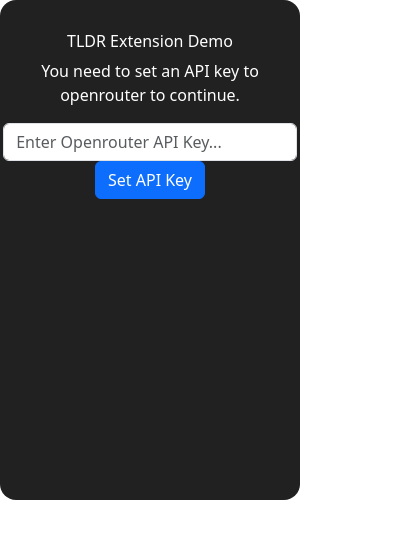
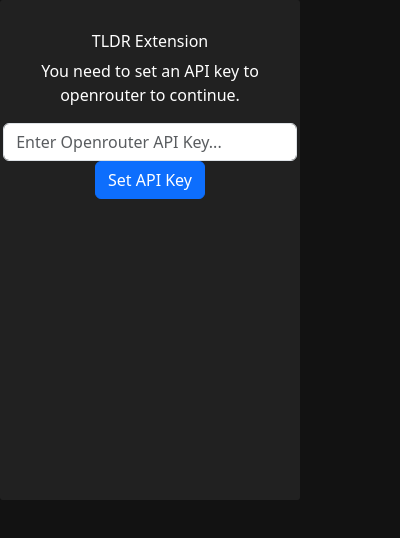
Before and after one commit to Yusufumben08/TLDR, a browser extension: page popup.html in a window 400 px wide. Drawn offline with nearby package versions, Linux system fonts and the light colour scheme.

Commit message:
small edit 2

```diff
--- a/popup.html
+++ b/popup.html
@@ -10,7 +10,7 @@
       width: 300px;
       height: 500px;
       margin: 0;
-      background: transparent;
+      background: #121212;
       color: white;
 
     }
@@ -23,7 +23,7 @@
       width: 100%;
       height: 100%;
       background: #212121;
-      border-radius: 16px;
+      border-radius: 3px;
       /* box-shadow: 0 10px 30px rgba(0, 0, 0, 0.4); */
       text-align: center;
       padding: 0.2em;
@@ -36,7 +36,7 @@
   <div id="box">
     <script src="popup.js"></script>
 
-    <h1>TLDR Extension Demo</h1>
+    <h1>TLDR Extension</h1>
 
     <div id="questionBox" style="display: none; position: absolute; bottom: 0; width: 100%;">
       <div id="responseBox" style="overflow-y: auto; max-height: 400px; min-height: 300px;">
@@ -46,7 +46,7 @@
         </div> <br> <br>
         Please wait..
       </div>
-      <div class="input-group mb-3">
+      <div class="input-group mb-3" style="max-width: 90%; margin: auto; margin-bottom: 1em;">
         <input type="text" class="form-control" placeholder="Ask for more info.." id="question">
         <button class="btn btn-primary" type="button" id="askBtn" disabled><img src="send.svg" style="width: 20px; height: 20px;"></button>
       </div>
```
